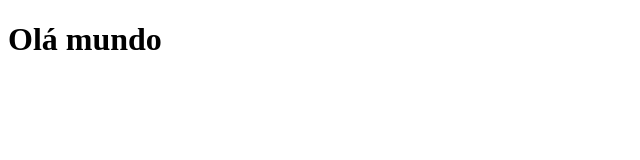
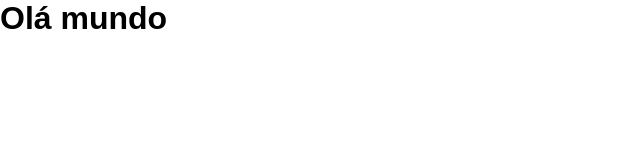
Before and after one commit to agleicesousa/pratica-emmet, a plain HTML site: page index.html in a window 1280 px wide. Shown: the whole page, without its empty margins (0-640 px from the left). Drawn offline with Linux system fonts and the light colour scheme.

Commit message:
feat: adiciona arquivo CSS e link para o estilo no HTML

```diff
--- a/index.html
+++ b/index.html
@@ -3,6 +3,7 @@
 <head>
     <meta charset="UTF-8">
     <meta name="viewport" content="width=device-width, initial-scale=1.0">
+    <link rel="stylesheet" href="style.css">
     <title>Guia de Atalhos Emmet - VSCode</title>
 </head>
 <body>
--- /dev/null
+++ b/style.css
@@ -0,0 +1,6 @@
+* {
+    box-sizing: border-box;
+    margin: 0;
+    padding: 0;
+    font-family: Arial, sans-serif;
+}
```
